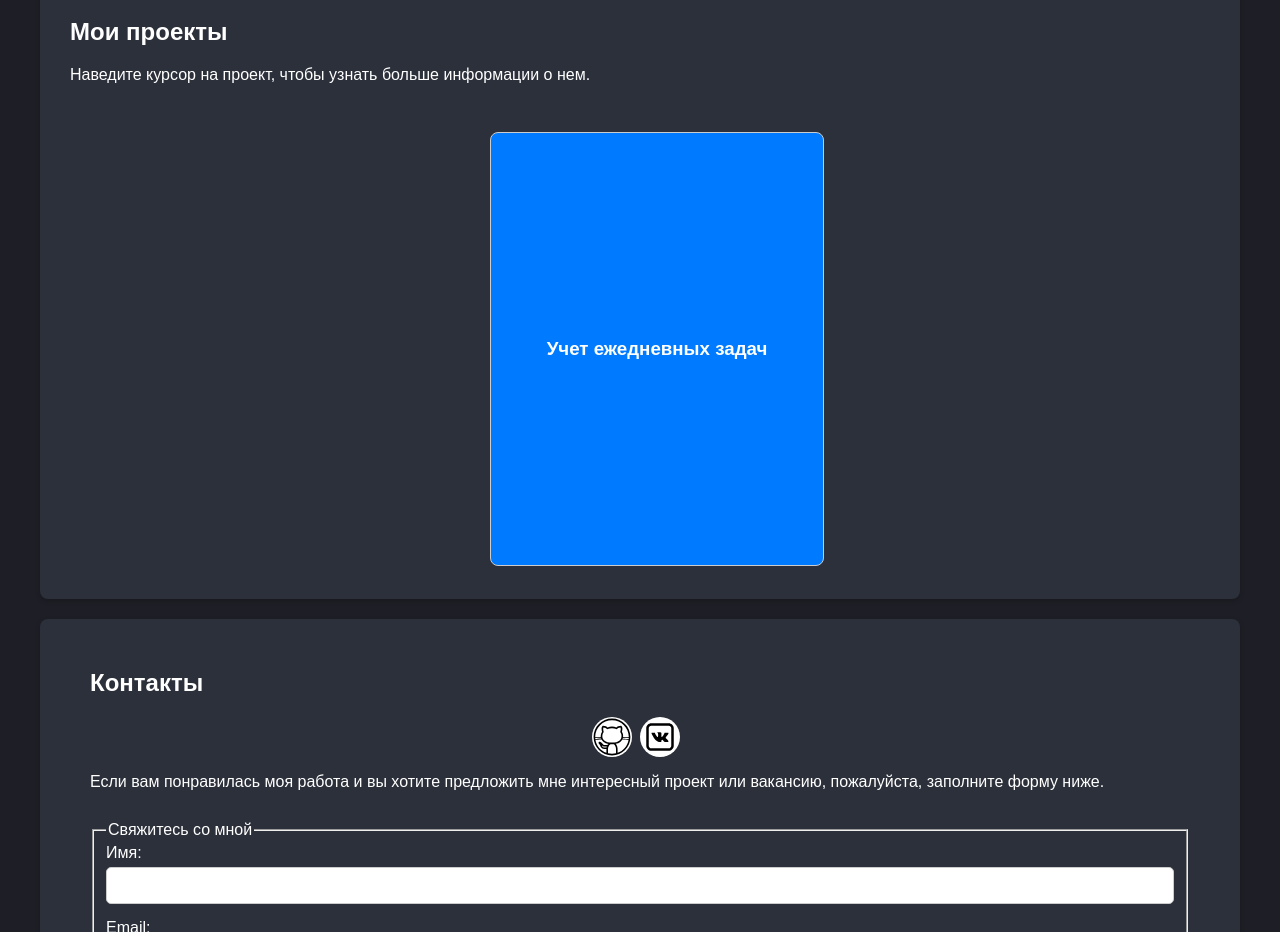
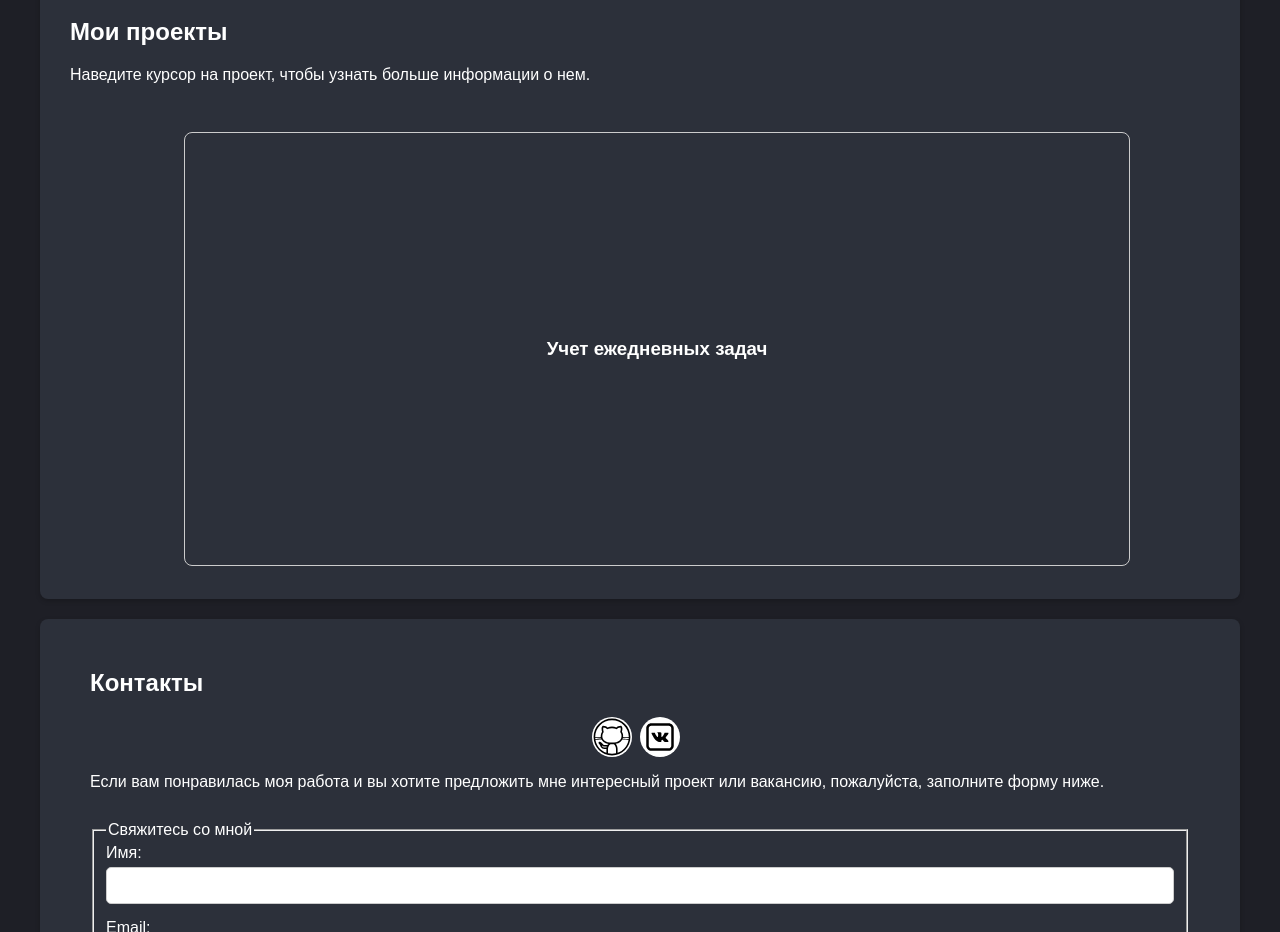
Before and after one commit to lyacsevna/AboutMe, a React (Create React App) app: page / in a window 1280 px wide. Shown: the part 2220-3152 px from the top of the page. Built offline with nearby package versions, Linux system fonts and the light colour scheme; a web font is replaced by a local one.

Commit message:
save all'

```diff
--- a/package.json
+++ b/package.json
@@ -7,6 +7,7 @@
     "cra-template": "1.2.0",
     "react": "^19.0.0",
     "react-dom": "^19.0.0",
+    "react-router-dom": "^7.2.0",
     "react-scripts": "5.0.1",
     "web-vitals": "^4.2.4"
   },
--- a/src/styles/projectcard.css
+++ b/src/styles/projectcard.css
@@ -6,7 +6,7 @@
 
 .project_card {
   perspective: 1000px;
-  width: 300px;
+  width: 80%;
   height: 400px;
   margin: 1.5%;
   color: white;
@@ -42,7 +42,7 @@
 
 .project_card_front {
   z-index: 0;
-  background-color: #007bff;
+  background-color:  #2c303a;
 }
 
 .project_card_back {
@@ -72,12 +72,13 @@
 }
 
 .project_images {
-  width: 100%;
+  width: auto;
+  height: auto;
 }
 
 .project_image {
   width: 100%;
-  height: 150px;
+  height: 100%;
   object-fit: cover;
   border-radius: 8px;
 }
```
Also changed, not shown: 1 other file (tests, documents, lock files or other folders).
